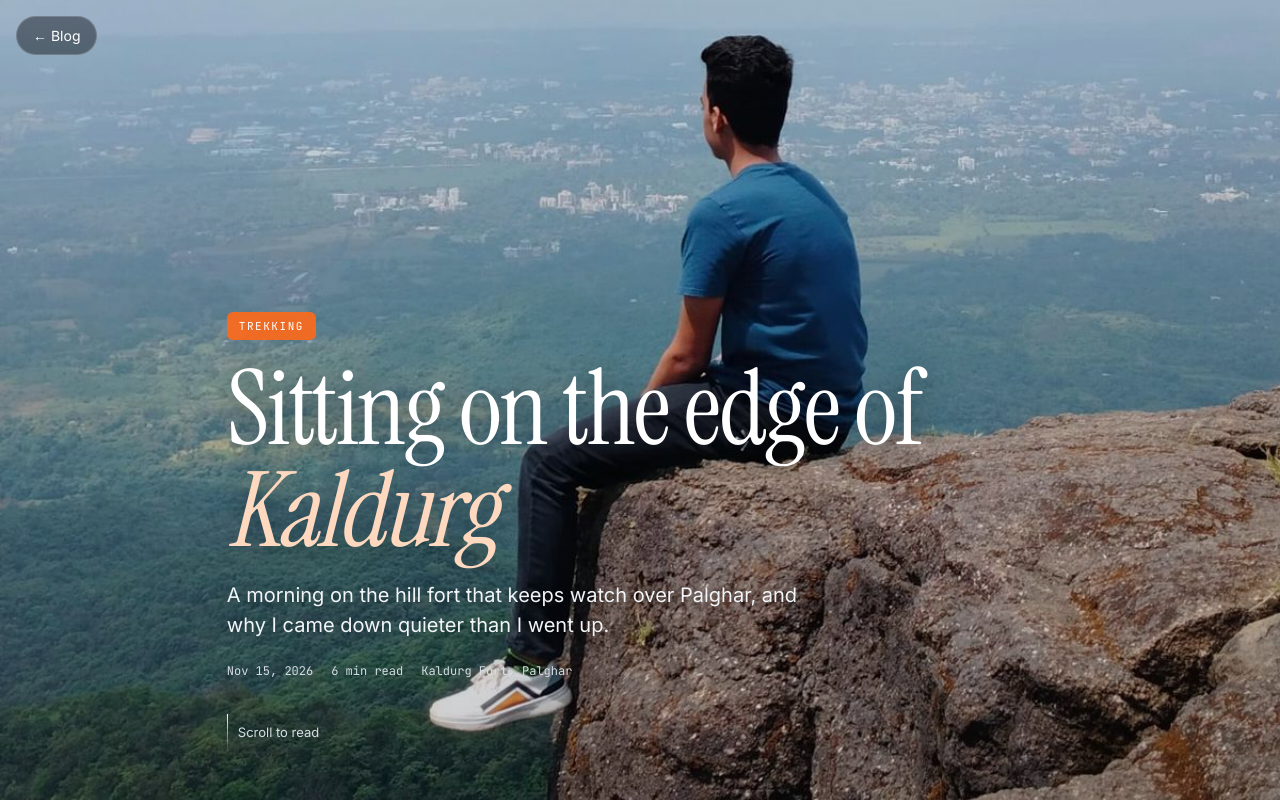
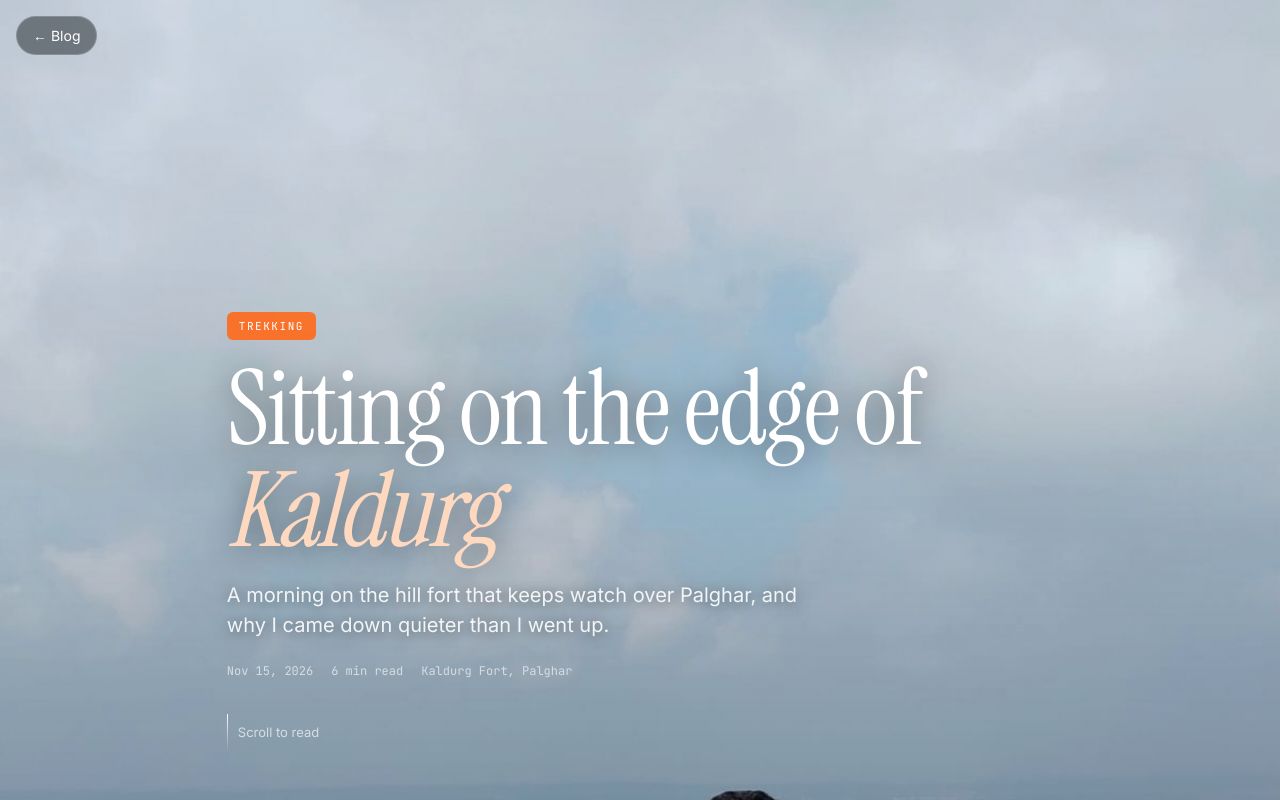
Before and after one commit to vinit-singh2007/My-Portfolio, a Next.js app: page /blog/kaldurg-fort in a window 1280 px wide. Shown: the top 800 px of the page. Built offline with nearby package versions, Linux system fonts and the light colour scheme.

Commit message:
fix: shift kaldurg hero image up so head is not cropped

```diff
--- a/src/app/blog/kaldurg-fort/kaldurg.module.css
+++ b/src/app/blog/kaldurg-fort/kaldurg.module.css
@@ -12,7 +12,7 @@
 .page * { box-sizing: border-box; }
 
 .bg { position: fixed; inset: 0; z-index: -2; background: #0b1015; }
-.bgImg { object-fit: cover; object-position: 50% 62%; }
+.bgImg { object-fit: cover; object-position: 50% 25%; }
 .scrim {
   position: fixed; inset: 0; z-index: -1;
   background: linear-gradient(
```
